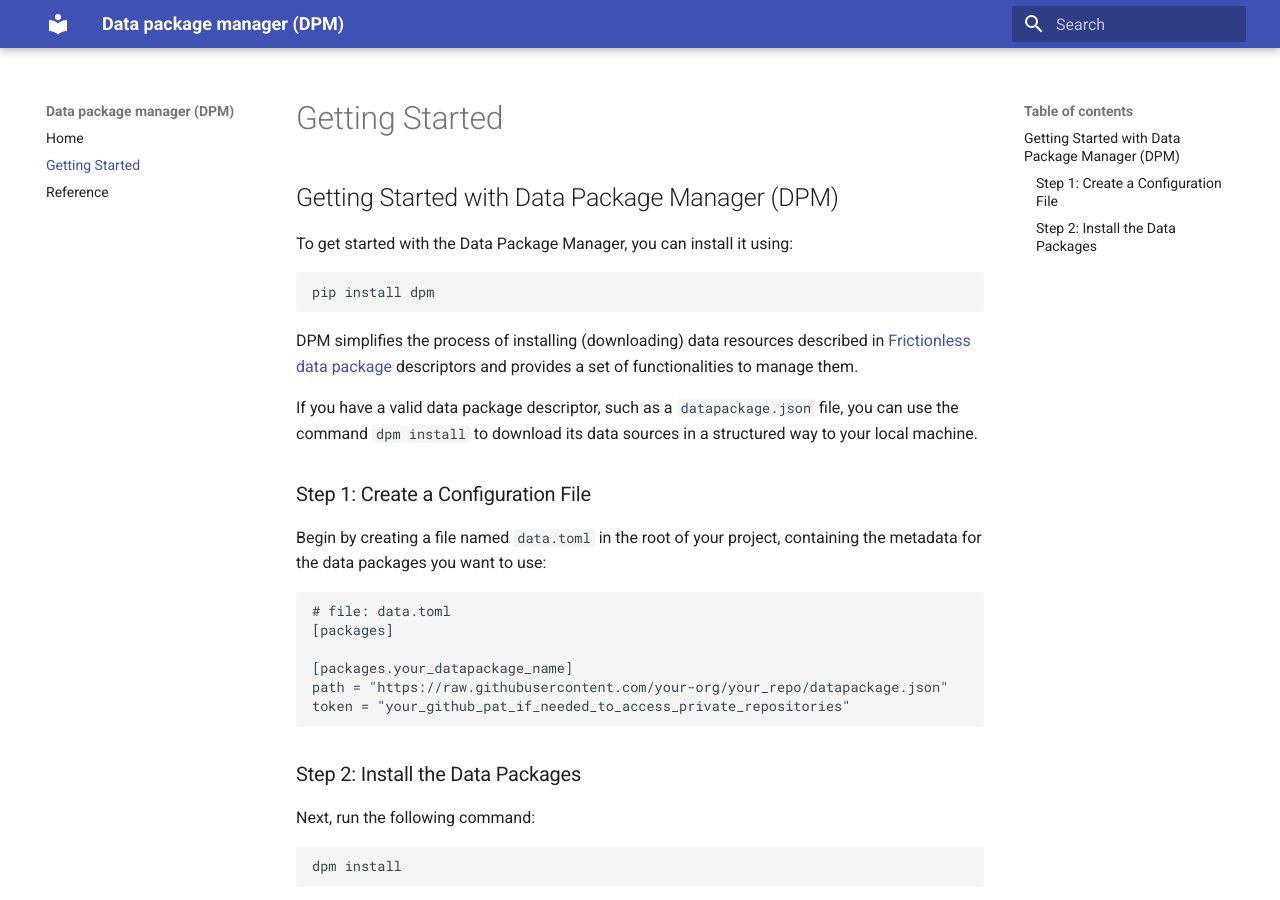
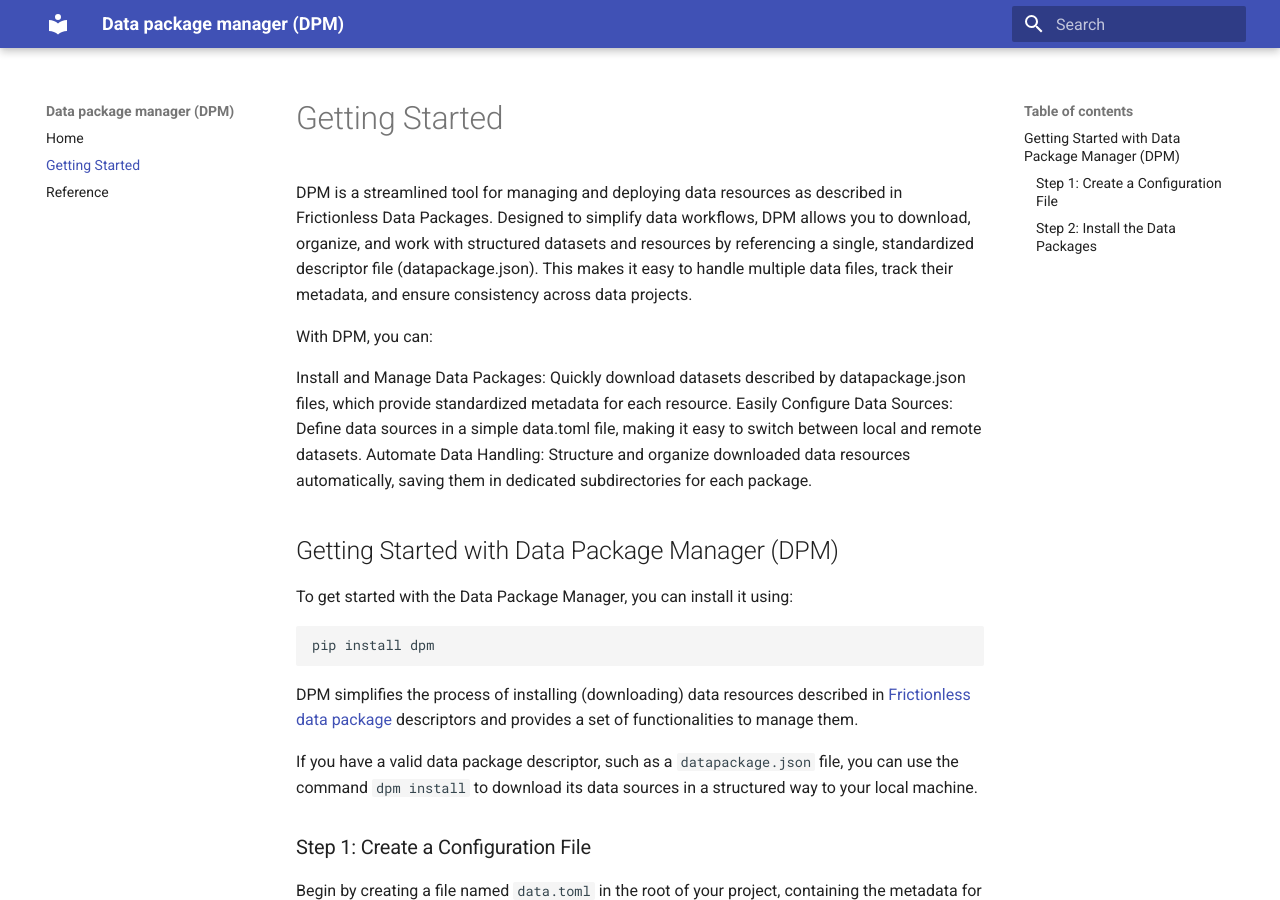
Before and after one commit to splor-mg/dpm, an MkDocs documentation site: the page built from docs/getting_started.md, in a window 1280 px wide and 900 px high. Built offline with MkDocs 1.6.1 and Material for MkDocs 9.7.7, drawn with Linux system fonts in a browser that asks for light colours.

Commit message:
feat(pymdown-extensions): uses the markdown extension  to create a section in the file README.md and uses it as the content of the page getting_started.md

````diff
--- a/README.md
+++ b/README.md
@@ -3,27 +3,64 @@
 [![Tests](https://github.com/splor-mg/dpm/actions/workflows/tests.yaml/badge.svg)](https://github.com/splor-mg/dpm/actions/)
 [![Coverage](https://codecov.io/gh/splor-mg/dpm/branch/main/graph/badge.svg)](https://app.codecov.io/gh/splor-mg/dpm)
 
-## Docker
+--8<-- [start:name]
 
-Para fazer build da imagem e executar o container execute:
+DPM is a streamlined tool for managing and deploying data resources as described in Frictionless Data Packages. Designed to simplify data workflows, DPM allows you to download, organize, and work with structured datasets and resources by referencing a single, standardized descriptor file (datapackage.json). This makes it easy to handle multiple data files, track their metadata, and ensure consistency across data projects.
+
+With DPM, you can:
+
+Install and Manage Data Packages: Quickly download datasets described by datapackage.json files, which provide standardized metadata for each resource.
+Easily Configure Data Sources: Define data sources in a simple data.toml file, making it easy to switch between local and remote datasets.
+Automate Data Handling: Structure and organize downloaded data resources automatically, saving them in dedicated subdirectories for each package.
+
+## Getting Started with Data Package Manager (DPM)
+
+To get started with the Data Package Manager, you can install it using:
 
 ```bash
-docker build --tag dpm-dev .
-docker run -it --rm -p 8888:8888 --mount type=bind,source=$(PWD),target=/project dpm-dev
+pip install dpm
 ```
 
-Para rodar o jupyter notebook dentro do container execute
+DPM simplifies the process of installing (downloading) data resources described in [Frictionless data package](https://specs.frictionlessdata.io/data-package/) descriptors and provides a set of functionalities to manage them.
+
+If you have a valid data package descriptor, such as a `datapackage.json` file, you can use the command `dpm install` to download its data sources in a structured way to your local machine.
+
+### Step 1: Create a Configuration File
+
+Begin by creating a file named `data.toml` in the root of your project, containing the metadata for the data packages you want to use:
+
+```toml
+# file: data.toml
+[packages]
+
+[packages.your_datapackage_name]
+path = "https://raw.githubusercontent.com/your-org/your_repo/datapackage.json"
+token = "your_github_pat_if_needed_to_access_private_repositories"
+```
+
+### Step 2: Install the Data Packages
+
+Next, run the following command:
 
 ```bash
-jupyter notebook --ip 0.0.0.0 --allow-root
+dpm install
 ```
 
-Para executar o código usando Docker no Pycharm, utilizar [este guia](https://github.com/splor-mg/dpm/issues/5).
+This command will access the `datapackage.json` located at the specified URL in your `data.toml` file. The resources described in the `datapackage.json` will be downloaded and saved in the `datapackages` folder by default.
 
-## Testes
+For each resource, a subfolder named `your_datapackage_name` will be created, and the data package descriptor will also be downloaded:
 
-Para rodar os testes execute:
+```plaintext
+.
+└── your_project_name/
+    ├── datapackages/
+    │   ├── your_datapackage_name/
+    │   │   ├── resource1.csv
+    │   │   └── resource2.xlsx
+    │   └── datapackage.json
+    ├── README.md
+    ├── data.toml
+    └── main.py
+```
 
-```bash
-python -m pytest
-```
+--8<-- [end:name]
--- a/docs/getting_started.md
+++ b/docs/getting_started.md
@@ -1,49 +1,3 @@
-## Getting Started with Data Package Manager (DPM)
-
-To get started with the Data Package Manager, you can install it using:
-
-```bash
-pip install dpm
-```
-
-DPM simplifies the process of installing (downloading) data resources described in [Frictionless data package](https://specs.frictionlessdata.io/data-package/) descriptors and provides a set of functionalities to manage them.
-
-If you have a valid data package descriptor, such as a `datapackage.json` file, you can use the command `dpm install` to download its data sources in a structured way to your local machine.
-
-### Step 1: Create a Configuration File
-
-Begin by creating a file named `data.toml` in the root of your project, containing the metadata for the data packages you want to use:
-
-```toml
-# file: data.toml
-[packages]
-
-[packages.your_datapackage_name]
-path = "https://raw.githubusercontent.com/your-org/your_repo/datapackage.json"
-token = "your_github_pat_if_needed_to_access_private_repositories"
-```
-
-### Step 2: Install the Data Packages
-
-Next, run the following command:
-
-```bash
-dpm install
-```
-
-This command will access the `datapackage.json` located at the specified URL in your `data.toml` file. The resources described in the `datapackage.json` will be downloaded and saved in the `datapackages` folder by default.
-
-For each resource, a subfolder named `your_datapackage_name` will be created, and the data package descriptor will also be downloaded:
-
-```plaintext
-.
-└── your_project_name/
-    ├── datapackages/
-    │   ├── your_datapackage_name/
-    │   │   ├── resource1.csv
-    │   │   └── resource2.xlsx
-    │   └── datapackage.json
-    ├── README.md
-    ├── data.toml
-    └── main.py
-```
+--8<--
+README.md:name
+--8<--
--- a/mkdocs.yml
+++ b/mkdocs.yml
@@ -8,6 +8,8 @@ nav:
   - Getting Started: getting_started.md
   - Reference: reference.md
 
+markdown_extensions:
+  - pymdownx.snippets
 
 extra:
   icon: material
@@ -25,7 +27,4 @@ plugins:
         python:
           options:
             show_source: false
-
-
-
   - macros
--- a/pyproject.toml
+++ b/pyproject.toml
@@ -30,6 +30,7 @@ docs = [
     "mkdocs-material",
     "mkdocs-macros-plugin",
     "toml",
+    "pymdown-extensions",
 ]
 
 [build-system]
````
